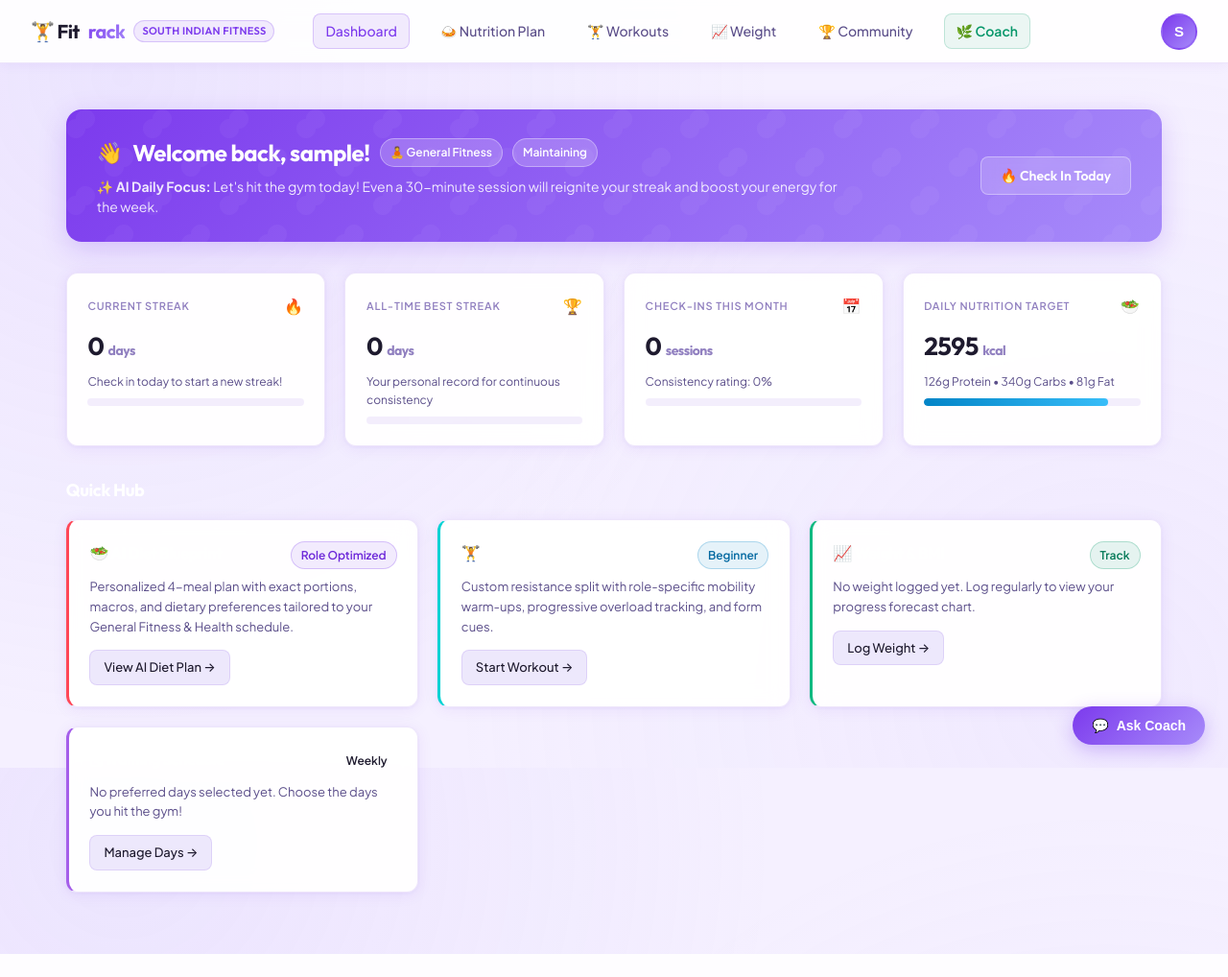
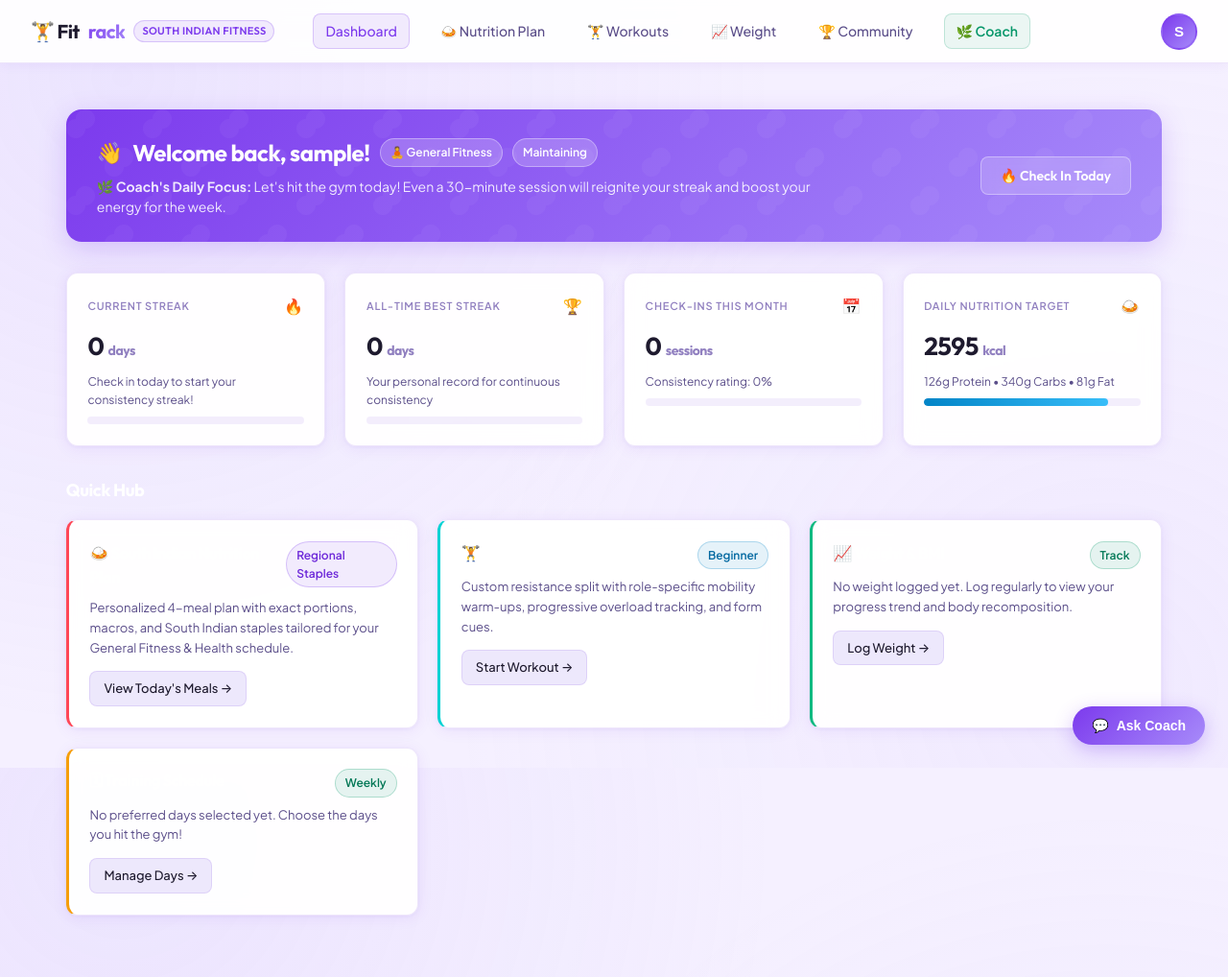
Before and after one commit to abel-111/Fitrack, a Flask app: page /dashboard in a window 1280 px wide. Shown: the whole page at 96% size. Before the commit the page ends 994 px from the top, so only its background shows below. Run offline with Flask 3, Linux system fonts and the light colour scheme; the visitor is signed in with stand-in values (Sample User, id 1); data that the repository does not hold is empty; some libraries are stand-ins or nearby versions.

Commit message:
ui: update dashboard for light theme and south indian focus

```diff
--- a/app/templates/dashboard.html
+++ b/app/templates/dashboard.html
@@ -2,7 +2,7 @@
 {% block title %}Dashboard — Fitrack{% endblock %}
 {% block content %}
 <div class="page-wrapper">
-    <!-- Hero Banner with Role & AI Coach Insight -->
+    <!-- Hero Banner with Role & Daily Focus -->
     <div class="ai-hero-banner">
         <div class="ai-hero-content">
             <div style="display:flex; align-items:center; gap:10px; margin-bottom:4px; flex-wrap:wrap;">
@@ -14,7 +14,7 @@
                 <span class="badge-chip badge-cyan">{{ current_user.goal|capitalize }}</span>
             </div>
             <p class="ai-hero-desc" style="margin-top:6px;">
-                <strong>✨ AI Daily Focus:</strong> {{ ai_insights.daily_priority }}
+                <strong>🌿 Coach's Daily Focus:</strong> {{ ai_insights.daily_priority }}
             </p>
         </div>
         <div>
@@ -41,7 +41,7 @@
             </div>
             <div class="stat-value">{{ current_streak }} <span style="font-size:14px; color:var(--text-muted);">day{{ 's' if current_streak != 1 }}</span></div>
             <div class="stat-subtext">
-                {% if current_streak > 0 %}Streak is blazing! Keep it going.{% else %}Check in today to start a new streak!{% endif %}
+                {% if current_streak > 0 %}Consistency is building! Keep going.{% else %}Check in today to start your consistency streak!{% endif %}
             </div>
             <div class="progress-bar-wrap">
                 <div class="progress-bar-fill progress-bar-coral" style="width: {{ [current_streak * 14, 100]|min }}%;"></div>
@@ -75,7 +75,7 @@
         <div class="stat-card">
             <div class="stat-label">
                 <span>Daily Nutrition Target</span>
-                <span style="font-size:16px;">🥗</span>
+                <span style="font-size:16px;">🍛</span>
             </div>
             <div class="stat-value">{{ calorie_target }} <span style="font-size:14px; color:var(--text-muted);">kcal</span></div>
             <div class="stat-subtext">{{ macros.protein }}g Protein • {{ macros.carbs }}g Carbs • {{ macros.fat }}g Fat</div>
@@ -88,17 +88,17 @@
     <!-- Interactive Navigation Hub Cards -->
     <h3 style="font-size:18px; font-weight:700; margin-bottom:1rem; color:#fff;">Quick Hub</h3>
     <div style="display:grid; grid-template-columns:repeat(auto-fit, minmax(280px, 1fr)); gap:1.25rem;">
-        <!-- AI Diet Card -->
+        <!-- South Indian Nutrition Plan Card -->
         <div class="stat-card" style="border-left: 3px solid #ff4757;">
             <div style="display:flex; justify-content:space-between; align-items:flex-start; margin-bottom:8px;">
-                <h4 style="font-size:16px; font-weight:700; color:#fff;">🥗 AI Diet Blueprint</h4>
-                <span class="badge-chip badge-coral">Role Optimized</span>
+                <h4 style="font-size:16px; font-weight:700; color:#fff;">🍛 South Indian Nutrition Plan</h4>
+                <span class="badge-chip badge-coral">Regional Staples</span>
             </div>
             <p style="color:var(--text-secondary); font-size:13px; margin-bottom:14px;">
-                Personalized 4-meal plan with exact portions, macros, and dietary preferences tailored to your {{ role_info.title }} schedule.
+                Personalized 4-meal plan with exact portions, macros, and South Indian staples tailored for your {{ role_info.title }} schedule.
             </p>
             <a href="{{ url_for('diet.view_plan') }}" class="btn-secondary-custom" style="font-size:13px; padding:7px 14px;">
-                View AI Diet Plan →
+                View Today's Meals →
             </a>
         </div>
 
@@ -128,7 +128,7 @@
             </div>
             <p style="color:var(--text-secondary); font-size:13px; margin-bottom:14px;">
                 {% if current_user.weight_kg %}Current: {{ current_user.weight_kg }}kg{% else %}No weight logged yet{% endif %}.
-                Log regularly to view your progress forecast chart.
+                Log regularly to view your progress trend and body recomposition.
             </p>
             <a href="{{ url_for('weight.history') }}" class="btn-secondary-custom" style="font-size:13px; padding:7px 14px;">
                 Log Weight →
@@ -136,10 +136,10 @@
         </div>
 
         <!-- Preferred Days Card -->
-        <div class="stat-card" style="border-left: 3px solid #a55eea;">
+        <div class="stat-card" style="border-left: 3px solid #f59e0b;">
             <div style="display:flex; justify-content:space-between; align-items:flex-start; margin-bottom:8px;">
                 <h4 style="font-size:16px; font-weight:700; color:#fff;">🗓 Training Schedule</h4>
-                <span class="badge-chip badge-ai">Weekly</span>
+                <span class="badge-chip badge-emerald">Weekly</span>
             </div>
             <p style="color:var(--text-secondary); font-size:13px; margin-bottom:14px;">
                 {% if preferred_days %}
```
